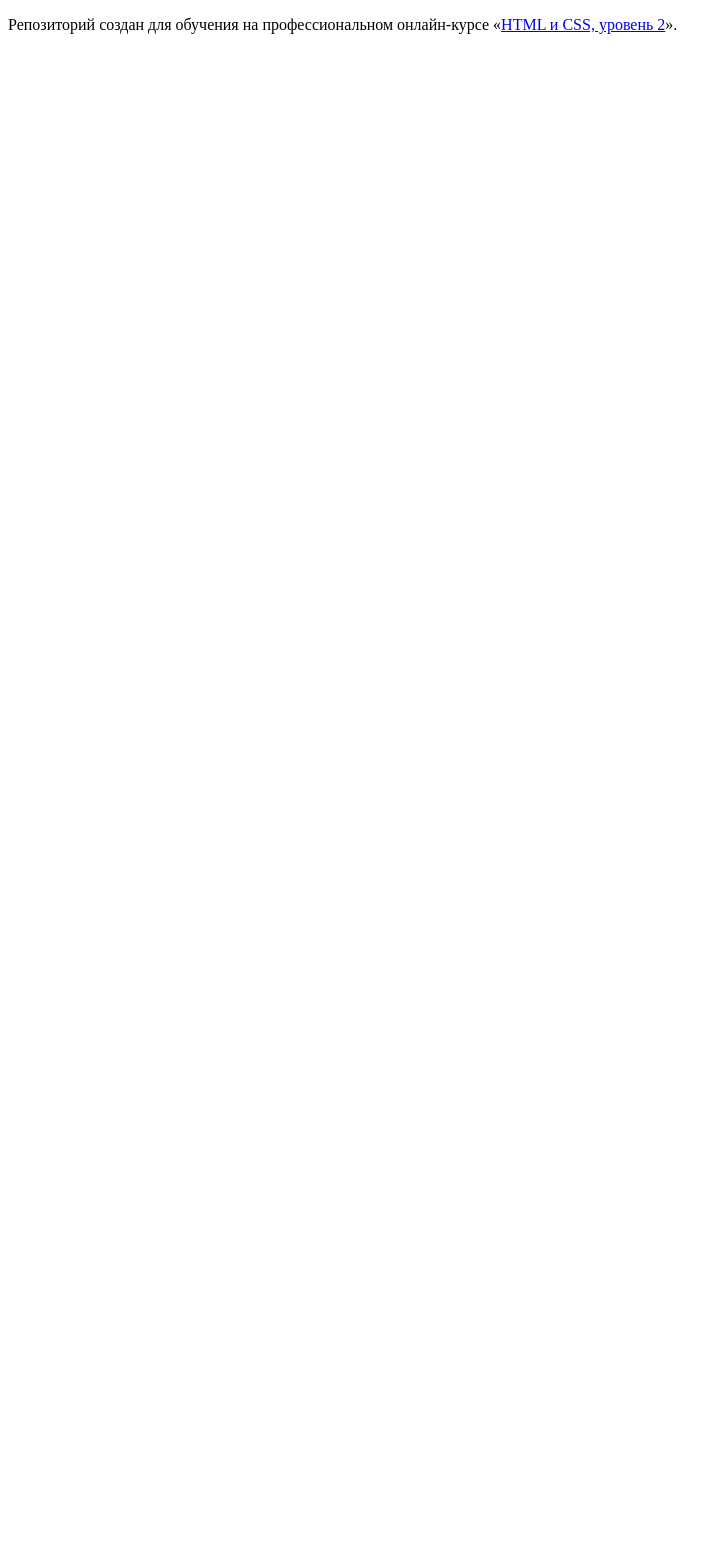
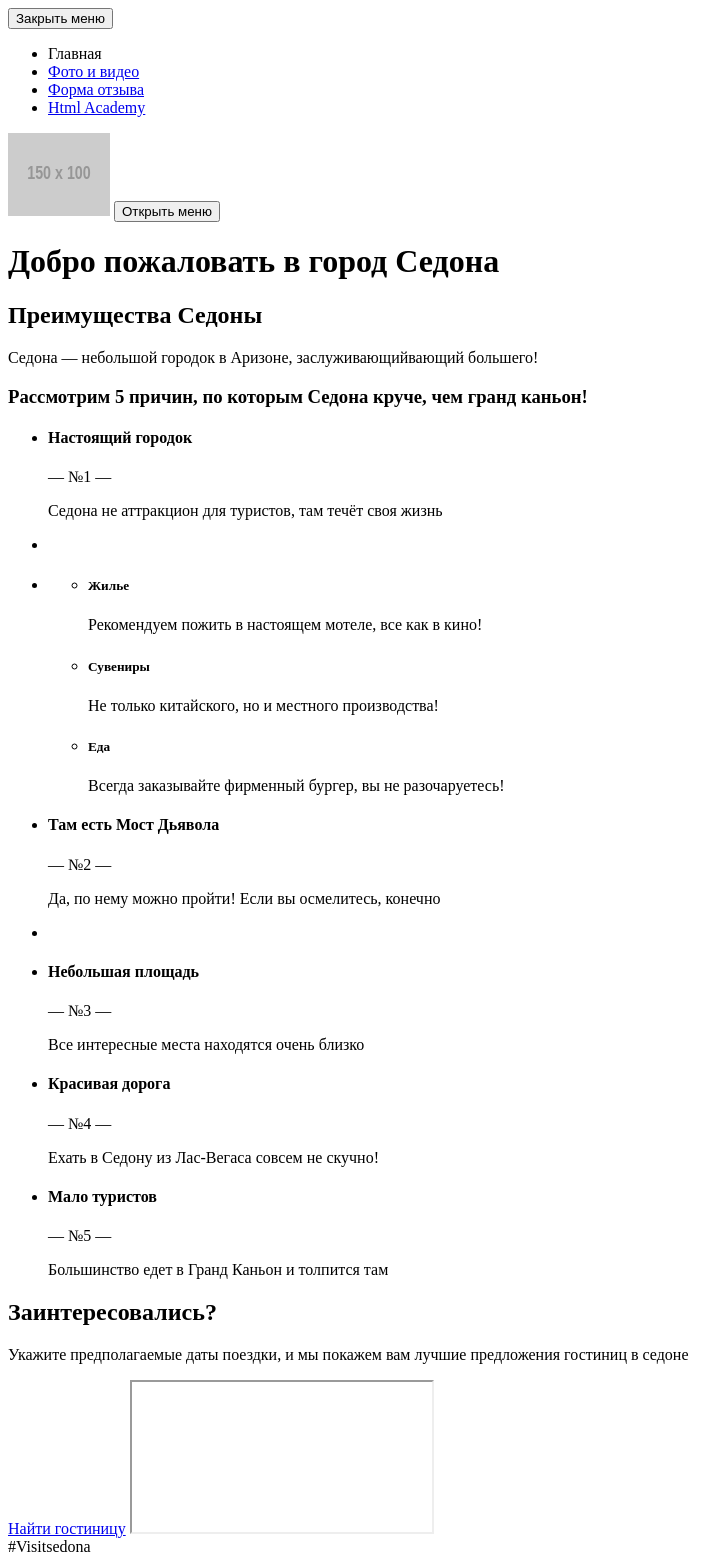
Before and after one commit to olya-sobaka/129479-sedona-16, a website: page source/index.html in a window 1280 px wide. Shown: the top 1558 px of the page, without its empty margins (0-727 px from the left). Before the commit the page ends 800 px from the top, so only its background shows below. Drawn offline with Linux system fonts and the light colour scheme; placeholder pictures from the web are drawn by us.

Commit message:
Добавляет разметку главной страницы

```diff
--- a/source/index.html
+++ b/source/index.html
@@ -5,8 +5,108 @@
     <title>HTML Academy: Седона</title>
   </head>
   <body>
-
-    <p>Репозиторий создан для обучения на профессиональном онлайн‑курсе «<a href="https://htmlacademy.ru/intensive/adaptive">HTML и CSS, уровень 2</a>».</p>
-
+    <header class="page-header">
+      <nav class="main-nav">
+        <button class="main-nav__close" type="button">Закрыть меню</button>
+        <ul class="main-nav__list">
+          <li class="main-nav__item main-nav__item--active button">
+            <a>Главная</a>
+          </li>
+          <li class="main-nav__item button">
+            <a href="#">Фото и видео</a>
+          </li>
+          <li class="main-nav__item button">
+            <a href="#">Форма отзыва</a>
+          </li>
+          <li class="main-nav__item button">
+            <a href="#">Html Academy</a>
+          </li>
+        </ul>
+        <a class="page-header__logo">
+          <img class="page-header__logo-image" src="http://placehold.it/150x100" width="102" height="83" alt="Логотип Седоны">
+        </a>
+        <button class="main-nav__toggle" type="button">Открыть меню</button>
+      </nav>
+    </header>
+    <main class="page-main">
+      <h1 class="visually-hiddel">Добро пожаловать в город Седона</h1>
+      <div class="welcome-images"></div>
+      <section class="about-sedona">
+        <h2 class="visually-hidden">Преимущества Седоны</h2>
+        <div class="intro">
+          <p class="intro__about">Седона — небольшой городок в Аризоне, заслуживающийвающий большего!</p>
+          <h3 class="Intro__reasons">Рассмотрим 5 причин, по которым Седона круче, чем гранд каньон!</h3>
+        </div>
+        <ul class="advantages-list">
+          <li class="advantages-list__item advantages-list__item--blue">
+            <h4 class="advantages-list__item-title">Настоящий городок</h4>
+            <span  class="advantages-list__item-number">— №1 —</span>
+            <p class="advantages-list__item-about">Седона не аттракцион для туристов, там течёт своя жизнь</p>
+          </li>
+          <li class="advantages-list__item advantages-list__item--img-hotel"></li>
+          <li class="advantages-list__item features">
+            <ul class="features__list">
+              <li class="features__item features__item--accommodation">
+                <h5 class="features__item-title">Жилье</h5>
+                <p class="features__item-about">Рекомендуем пожить в настоящем мотеле, все как в кино!</p>
+              </li>
+              <li class="features__item features__item--souvenirs">
+                <h5 class="features__item-title">Сувениры</h5>
+                <p class="features__item-about">Не только китайского, но и местного производства!</p>
+              </li>
+              <li class="features__item features__item--food">
+                <h5 class="features__item-title">Еда</h5>
+                <p class="features__item-about">Всегда заказывайте фирменный бургер, вы не разочаруетесь!</p>
+              </li>
+            </ul>
+          </li>
+          <li class="advantages-list__item advantages-list__item--blue">
+            <h4 class="advantages-list__item-title">Там есть Мост Дьявола</h4>
+            <span  class="advantages-list__item-number">— №2 —</span>
+            <p class="advantages-list__item-about">Да, по нему можно пройти! Если вы осмелитесь, конечно</p>
+          </li>
+          <li class="advantages-list__item advantages-list__item--img-mountains"></li>
+          <li class="advantages-list__item">
+            <h4 class="advantages-list__item-title">Небольшая площадь</h4>
+            <span  class="advantages-list__item-number">— №3 —</span>
+            <p class="advantages-list__item-about">Все интересные места находятся очень близко</p>
+          </li>
+          <li class="advantages-list__item">
+            <h4 class="advantages-list__item-title">Красивая дорога</h4>
+            <span  class="advantages-list__item-number">— №4 —</span>
+            <p class="advantages-list__item-about">Ехать в Седону из Лас-Вегаса совсем не скучно!</p>
+          </li>
+          <li class="advantages-list__item">
+            <h4 class="advantages-list__item-title">Мало туристов</h4>
+            <span  class="advantages-list__item-number">— №5 —</span>
+            <p class="advantages-list__item-about">Большинство едет в Гранд Каньон и толпится там</p>
+          </li>
+        </ul>
+      </section>
+      <section class="hotel-search">
+        <h2 class="hotel-search__title">Заинтересовались?</h2>
+        <p class="hotel-search__description">Укажите предполагаемые даты поездки, и мы покажем вам лучшие предложения гостиниц в седоне</p>
+        <a href="#" class="hotel-search__link button">Найти гостиницу</a>
+        <iframe class="hotel-search__map" src=""></iframe>
+      </section>
+    </main>
+    <footer class="page-footer">
+      <span class="hashtag">#Visitsedona</span>
+      <ul class="social">
+        <li class="social__item">
+          <a class="social__link social__link--twitter" href="#">Седона в Твиттере</a>
+        </li>
+        <li class="social__item">
+          <a class="social__link social__link--facebook" href="#">Седона на Фейсбуке</a>
+        </li>
+        <li class="social__item">
+          <a class="social__link social__link--youtube" href="#">Седона в Ютубе</a>
+        </li>
+      </ul>
+      <div class="copyright">
+        <span class="copyright__made-by">Разработано</span>
+        <svg class="copyright__logo"></svg>
+      </div>
+    </footer>
   </body>
 </html>
```
